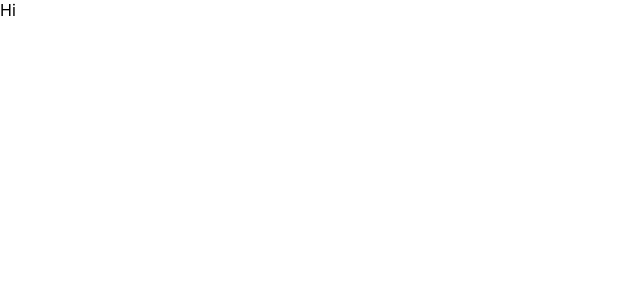
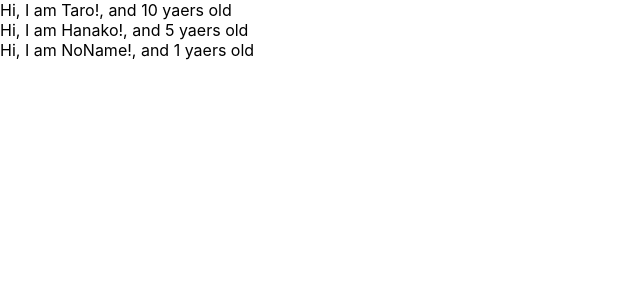
Before and after one commit to kushinoyuya/udemy-react-redux-crud-application, a React (Create React App) app: page / in a window 1280 px wide. Shown: the top 300 px of the page, without its empty margins (0-640 px from the left). Built offline with nearby package versions, Linux system fonts and the light colour scheme.

Commit message:
more-jsx

```diff
--- a/src/App.js
+++ b/src/App.js
@@ -1,25 +1,28 @@
-import React, { Component } from 'react';
-
-
-// class App extends Component {
-//   render(){
-//     return(
-//     <div>
-//       <label html For= "bar">bar</label>
-//       <input type= "text" onClick={() => {console.log("I am clicked")}}/ >
-//     </div>
-//     )
-//   }
-// }
+import React from 'react';
 
 const App = () => {
-  return <div>Hi </div>
+  const profiles = [
+    {name : "Taro", age: 10},
+    {name : "Hanako", age: 5},
+    {name : "NoName"}
+  ]
+  return(
+    <div>
+      {
+        profiles.map((profile, index) => {
+          return <User name= {profile.name} age={profile.age} key={index}/>
+        })
+      }
+    </div>
+  )
 }
 
-const Cat = () => {
-  return <div>Me </div>
+const User = (props) => {
+  return <div> Hi, I am {props.name}!, and {props.age} yaers old</div>
 }
 
-
+User.defaultProps = {
+  age:1
+}
 
 export default App;
```
